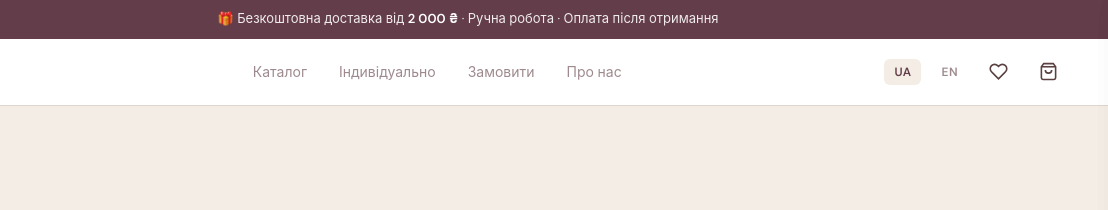
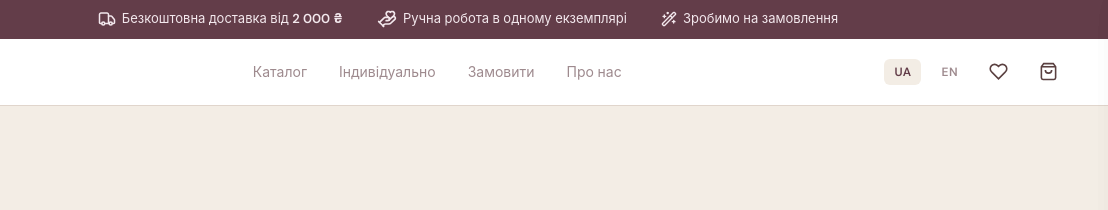
Before and after one commit to MarynaOzkara/handmade-gifts, a plain HTML site: page index.html in a window 1280 px wide. Shown: the top 210 px of the page, 172-1280 px from the left. Drawn offline with nearby package versions, Linux system fonts and the light colour scheme; no server answers.

Commit message:
fixing topbar icons and text

```diff
--- a/css/base.css
+++ b/css/base.css
@@ -72,8 +72,28 @@ ul{list-style:none}
 .section-label{font-size:11px;letter-spacing:.14em;text-transform:uppercase;color:var(--acc-l);display:block;margin-bottom:10px}
 
 /* ── Topbar ── */
-.topbar{background:var(--acc);color:rgba(255,255,255,.9);text-align:center;padding:9px 16px;font-size:13px}
-.topbar b{color:#fff}
+.topbar{
+  background:var(--acc);
+  padding:9px 16px;}
+.topbar-inner{
+  max-width:var(--max-w);
+  margin:0 auto;
+  display:flex;
+  align-items:center;
+  justify-content:center;
+  gap:34px;
+  flex-wrap:wrap;
+}
+.topbar-span{
+  display:flex;
+  align-items:center;
+  gap:6px;
+  color:var(--acc-soft);
+  font-size:13px}
+.topbar-icon{
+  stroke:var(--acc-soft);
+  fill:none;
+}
 
 /* ── Nav ── */
 .nav{background:var(--surface);border-bottom:1px solid var(--line);position:sticky;top:0;z-index:200;transition:box-shadow .3s}
@@ -185,6 +205,7 @@ ul{list-style:none}
 
 /* ── Responsive base ── */
 @media(max-width:768px){
+  .topbar{display:none}
   .nav-links{display:none}
   .hamburger{display:flex}
   .footer-grid{grid-template-columns:1fr 1fr;gap:28px}
--- a/index.html
+++ b/index.html
@@ -11,7 +11,28 @@
 <body>
 
 <header>
-  <div class="topbar" data-i18n="topbar">🎁 Безкоштовна доставка від <b>2 000 ₴</b> · Ручна робота · Оплата після отримання</div>
+  <div class="topbar">
+    <div class="topbar-inner">
+      <span class="topbar-span">
+        <svg class="topbar-icon" width="18" height="18">
+          <use href="./assets/symbol-defs.svg#icon-track"></use>
+        </svg>
+        <span data-i18n="topbar_delivery">Безкоштовна доставка від <b>2 000 ₴</b></span>
+      </span>
+      <span class="topbar-span">
+        <svg class="topbar-icon" width="20" height="20">
+          <use href="./assets/symbol-defs.svg#icon-hands"></use>
+        </svg>
+        <span data-i18n="topbar_handmade">Ручна робота в одному екземплярі</span>
+      </span>
+      <span class="topbar-span">
+        <svg class="topbar-icon" width="16" height="16">
+          <use href="./assets/symbol-defs.svg#icon-wander-stick"></use>
+        </svg>
+        <span data-i18n="topbar_custom">Зробимо на замовлення</span>
+      </span>
+    </div>
+  </div>
   <!-- NAV -->
   <nav class="nav" id="mainNav">
     <div class="nav-inner">
--- a/js/i18n.js
+++ b/js/i18n.js
@@ -6,7 +6,9 @@ const I18N = {
     nav_catalog:    'Каталог',
     nav_order:      'Замовити',
     nav_about:      'Про нас',
-    topbar:         '🎁 Безкоштовна доставка від <b>2 000 ₴</b> · Ручна робота · Оплата після отримання',
+    topbar_delivery: 'Безкоштовна доставка від <b>2 000 ₴</b>',
+    topbar_handmade: 'Ручна робота в одному екземплярі',
+    topbar_custom: 'Зробимо на замовлення',
     hero_label:     'Майстерня Motty',
     hero_h1:        'Подарунки, що залишаються в серці',
     hero_p:         'Створюємо персональні подарунки з дерева, полімерної глини, епоксидної смоли, декупажу та 3D-друку. Кожен виріб — з любов\'ю і увагою до деталей.',
@@ -111,7 +113,9 @@ const I18N = {
     nav_catalog:    'Catalog',
     nav_order:      'Order',
     nav_about:      'About',
-    topbar:         '🎁 Free delivery from <b>2 000 ₴</b> · Handmade · Pay on delivery',
+    topbar_delivery: 'Free delivery from <b>2 000 ₴</b>',
+    topbar_handmade: 'Handmade in one copy',
+    topbar_custom: 'Made to order',
     hero_label:     'Motty Workshop',
     hero_h1:        'Gifts that stay in your heart',
     hero_p:         'We create personal gifts from wood, polymer clay, epoxy resin, decoupage and 3D printing. Each piece is made with love and attention to detail.',
```
Also changed, not shown: assets/symbol-defs.svg (added).
